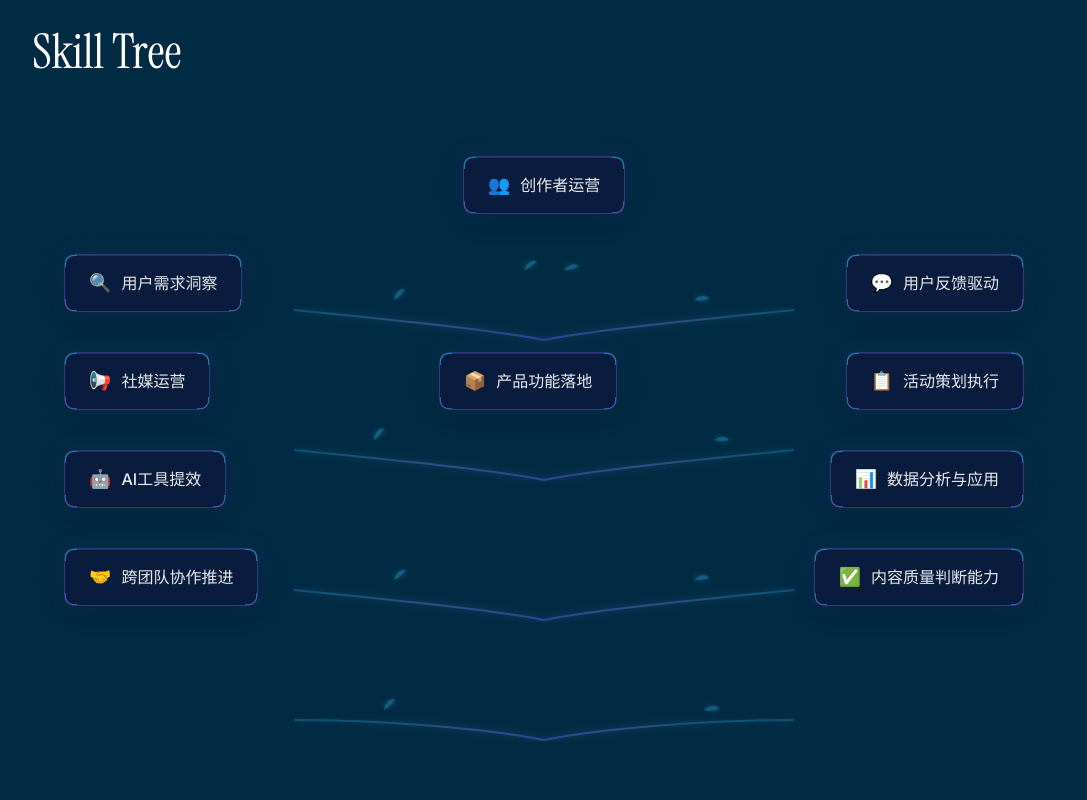
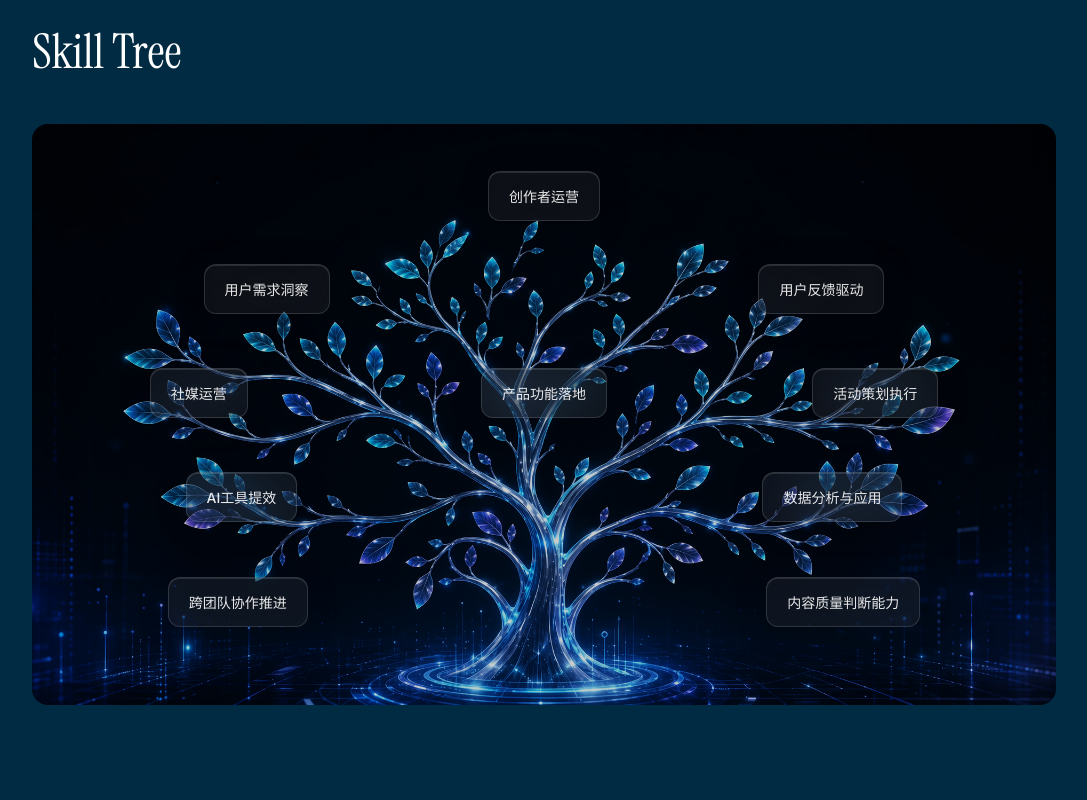
Before and after one commit to morinooto013/lsypersonal-space, a React (Vite) app: page / in a window 1280 px wide. Shown: the part 1940-2740 px from the top of the page, without its empty margins (96-1183 px from the left). Built offline with nearby package versions, Linux system fonts and the light colour scheme.

Commit message:
refactor: skill tree uses background image + glass card style, remove emoji icons

```diff
--- a/src/components/SkillTree.tsx
+++ b/src/components/SkillTree.tsx
@@ -1,194 +1,81 @@
 export default function SkillTree() {
   const skills = [
-    { name: '创作者运营', icon: '👥' },
-    { name: '用户需求洞察', icon: '🔍' },
-    { name: '用户反馈驱动', icon: '💬' },
-    { name: '社媒运营', icon: '📢' },
-    { name: '产品功能落地', icon: '📦' },
-    { name: '活动策划执行', icon: '📋' },
-    { name: 'AI工具提效', icon: '🤖' },
-    { name: '数据分析与应用', icon: '📊' },
-    { name: '跨团队协作推进', icon: '🤝' },
-    { name: '内容质量判断能力', icon: '✅' },
+    '创作者运营',
+    '用户需求洞察',
+    '用户反馈驱动',
+    '社媒运营',
+    '产品功能落地',
+    '活动策划执行',
+    'AI工具提效',
+    '数据分析与应用',
+    '跨团队协作推进',
+    '内容质量判断能力',
   ]
-
 
   return (
     <section id="skill-tree" className="relative z-10 min-h-screen flex items-center py-32 px-6 overflow-hidden">
       <div className="max-w-5xl mx-auto w-full">
 
         <h2
-          className="text-4xl sm:text-5xl font-normal mb-16 text-foreground"
+          className="text-4xl sm:text-5xl font-normal mb-12 text-foreground"
           style={{ fontFamily: "'Instrument Serif', serif" }}
         >
           Skill Tree
         </h2>
 
-        {/* Tree visualization */}
-        <div className="relative w-full" style={{ minHeight: '700px' }}>
+        {/* Tree with background image */}
+        <div className="relative w-full rounded-2xl overflow-hidden">
+          {/* Background image */}
+          <img
+            src="/skill-tree-bg.png"
+            alt=""
+            className="w-full h-auto block"
+            style={{ minHeight: '500px', objectFit: 'cover' }}
+          />
 
-          {/* SVG background tree structure */}
-          <svg
-            className="absolute inset-0 w-full h-full pointer-events-none"
-            viewBox="0 0 1000 700"
-            preserveAspectRatio="xMidYMid meet"
-            fill="none"
-            xmlns="http://www.w3.org/2000/svg"
-          >
-            <defs>
-              <linearGradient id="branch-grad" x1="0.5" y1="1" x2="0.5" y2="0">
-                <stop offset="0%" stopColor="#6366f1" stopOpacity="0.9" />
-                <stop offset="50%" stopColor="#818cf8" stopOpacity="0.7" />
-                <stop offset="100%" stopColor="#38bdf8" stopOpacity="0.5" />
-              </linearGradient>
-              <filter id="branch-glow">
-                <feGaussianBlur stdDeviation="4" result="blur" />
-                <feMerge>
-                  <feMergeNode in="blur" />
-                  <feMergeNode in="SourceGraphic" />
-                </feMerge>
-              </filter>
-              <filter id="root-glow">
-                <feGaussianBlur stdDeviation="8" result="blur" />
-                <feMerge>
-                  <feMergeNode in="blur" />
-                  <feMergeNode in="SourceGraphic" />
-                </feMerge>
-              </filter>
-            </defs>
+          {/* Overlay to darken slightly for readability */}
+          <div className="absolute inset-0 bg-black/20" />
 
-            {/* Main trunk */}
-            <path
-              d="M500 700 C500 650, 500 600, 500 100"
-              stroke="url(#branch-grad)"
-              strokeWidth="2.5"
-              filter="url(#branch-glow)"
-              opacity="0.6"
-            />
+          {/* Skill nodes positioned over the tree */}
+          <div className="absolute inset-0 flex items-center justify-center">
+            <div className="relative w-full h-full max-w-4xl mx-auto">
 
-            {/* Row 0: center top */}
-            <path d="M500 100 L500 60" stroke="url(#branch-grad)" strokeWidth="2" filter="url(#branch-glow)" opacity="0.5" />
+              {/* Row 1 - top center */}
+              <SkillNode name={skills[0]} className="absolute top-[8%] left-1/2 -translate-x-1/2" />
 
-            {/* Row 1: left & right */}
-            <path d="M500 200 C450 190, 350 180, 250 170" stroke="url(#branch-grad)" strokeWidth="2" filter="url(#branch-glow)" opacity="0.5" />
-            <path d="M500 200 C550 190, 650 180, 750 170" stroke="url(#branch-grad)" strokeWidth="2" filter="url(#branch-glow)" opacity="0.5" />
+              {/* Row 2 - left & right */}
+              <SkillNode name={skills[1]} className="absolute top-[24%] left-[8%] sm:left-[12%]" />
+              <SkillNode name={skills[2]} className="absolute top-[24%] right-[8%] sm:right-[12%]" />
 
-            {/* Row 2: left, center, right */}
-            <path d="M500 340 C450 330, 350 320, 250 310" stroke="url(#branch-grad)" strokeWidth="2" filter="url(#branch-glow)" opacity="0.5" />
-            <path d="M500 340 L500 300" stroke="url(#branch-grad)" strokeWidth="1.5" filter="url(#branch-glow)" opacity="0.4" />
-            <path d="M500 340 C550 330, 650 320, 750 310" stroke="url(#branch-grad)" strokeWidth="2" filter="url(#branch-glow)" opacity="0.5" />
+              {/* Row 3 - left, center, right */}
+              <SkillNode name={skills[3]} className="absolute top-[42%] left-[2%] sm:left-[6%]" />
+              <SkillNode name={skills[4]} className="absolute top-[42%] left-1/2 -translate-x-1/2" />
+              <SkillNode name={skills[5]} className="absolute top-[42%] right-[2%] sm:right-[6%]" />
 
-            {/* Row 3: left & right */}
-            <path d="M500 480 C450 470, 350 460, 250 450" stroke="url(#branch-grad)" strokeWidth="2" filter="url(#branch-glow)" opacity="0.5" />
-            <path d="M500 480 C550 470, 650 460, 750 450" stroke="url(#branch-grad)" strokeWidth="2" filter="url(#branch-glow)" opacity="0.5" />
+              {/* Row 4 - left & right */}
+              <SkillNode name={skills[6]} className="absolute top-[60%] left-[6%] sm:left-[10%]" />
+              <SkillNode name={skills[7]} className="absolute top-[60%] right-[6%] sm:right-[10%]" />
 
-            {/* Row 4: left & right */}
-            <path d="M500 600 C450 590, 350 580, 250 580" stroke="url(#branch-grad)" strokeWidth="2" filter="url(#branch-glow)" opacity="0.5" />
-            <path d="M500 600 C550 590, 650 580, 750 580" stroke="url(#branch-grad)" strokeWidth="2" filter="url(#branch-glow)" opacity="0.5" />
+              {/* Row 5 - left & right */}
+              <SkillNode name={skills[8]} className="absolute top-[78%] left-[4%] sm:left-[8%]" />
+              <SkillNode name={skills[9]} className="absolute top-[78%] right-[4%] sm:right-[8%]" />
 
-            {/* Decorative leaves */}
-            {[
-              { x: 350, y: 160, r: -20 }, { x: 650, y: 160, r: 20 },
-              { x: 330, y: 300, r: -25 }, { x: 670, y: 300, r: 25 },
-              { x: 350, y: 440, r: -15 }, { x: 650, y: 440, r: 15 },
-              { x: 340, y: 570, r: -20 }, { x: 660, y: 570, r: 20 },
-              { x: 480, y: 130, r: -10 }, { x: 520, y: 130, r: 10 },
-            ].map((leaf, i) => (
-              <g key={i} transform={`translate(${leaf.x}, ${leaf.y}) rotate(${leaf.r})`}>
-                <path
-                  d="M0 0 C3 -6, 10 -10, 14 -6 C10 -3, 3 0, 0 0"
-                  fill="#38bdf8"
-                  opacity="0.35"
-                  filter="url(#branch-glow)"
-                />
-              </g>
-            ))}
-
-            {/* Root glow */}
-            <ellipse cx="500" cy="700" rx="80" ry="20" fill="#6366f1" opacity="0.15" filter="url(#root-glow)" />
-            <ellipse cx="500" cy="700" rx="50" ry="12" fill="#38bdf8" opacity="0.2" filter="url(#branch-glow)" />
-          </svg>
-
-          {/* Skill nodes */}
-          <div className="relative z-10 flex flex-col gap-8 sm:gap-10 py-4">
-            {/* Row 0 - top center */}
-            <div className="flex justify-center">
-              <SkillNode icon={skills[0].icon} name={skills[0].name} delay={0} />
-            </div>
-
-            {/* Row 1 - left & right */}
-            <div className="flex justify-between px-2 sm:px-8">
-              <SkillNode icon={skills[1].icon} name={skills[1].name} delay={1} />
-              <SkillNode icon={skills[2].icon} name={skills[2].name} delay={2} />
-            </div>
-
-            {/* Row 2 - left, center, right */}
-            <div className="flex justify-between items-center px-2 sm:px-8">
-              <SkillNode icon={skills[3].icon} name={skills[3].name} delay={3} />
-              <SkillNode icon={skills[4].icon} name={skills[4].name} delay={4} />
-              <SkillNode icon={skills[5].icon} name={skills[5].name} delay={5} />
-            </div>
-
-            {/* Row 3 - left & right */}
-            <div className="flex justify-between px-2 sm:px-8">
-              <SkillNode icon={skills[6].icon} name={skills[6].name} delay={6} />
-              <SkillNode icon={skills[7].icon} name={skills[7].name} delay={7} />
-            </div>
-
-            {/* Row 4 - left & right */}
-            <div className="flex justify-between px-2 sm:px-8">
-              <SkillNode icon={skills[8].icon} name={skills[8].name} delay={8} />
-              <SkillNode icon={skills[9].icon} name={skills[9].name} delay={9} />
             </div>
           </div>
         </div>
+
       </div>
     </section>
   )
 }
 
-function SkillNode({ icon, name, delay }: { icon: string; name: string; delay: number }) {
+function SkillNode({ name, className }: { name: string; className?: string }) {
   return (
-    <div
-      className="skill-node animate-fade-rise"
-      style={{ animationDelay: `${delay * 0.12}s` }}
-    >
-      <div
-        className="relative px-5 py-3 sm:px-6 sm:py-3.5 rounded-xl cursor-default transition-all duration-300 hover:scale-105 group"
-        style={{
-          background: 'rgba(15, 23, 60, 0.7)',
-          border: '1px solid rgba(99, 102, 241, 0.4)',
-          boxShadow: `
-            inset 0 1px 0 rgba(129, 140, 248, 0.2),
-            0 0 20px rgba(99, 102, 241, 0.15),
-            0 4px 24px rgba(0, 0, 0, 0.3)
-          `,
-          backdropFilter: 'blur(20px)',
-          WebkitBackdropFilter: 'blur(20px)',
-        }}
-      >
-        {/* Corner accents - hexagonal tech feel */}
-        <div className="absolute top-0 left-0 w-3 h-3 border-t border-l border-cyan-400/50 rounded-tl-lg" />
-        <div className="absolute top-0 right-0 w-3 h-3 border-t border-r border-cyan-400/50 rounded-tr-lg" />
-        <div className="absolute bottom-0 left-0 w-3 h-3 border-b border-l border-indigo-400/50 rounded-bl-lg" />
-        <div className="absolute bottom-0 right-0 w-3 h-3 border-b border-r border-indigo-400/50 rounded-br-lg" />
-
-        {/* Content */}
-        <div className="flex items-center gap-2.5">
-          <span className="text-base sm:text-lg">{icon}</span>
-          <span className="text-sm sm:text-base text-white/90 font-medium whitespace-nowrap">
-            {name}
-          </span>
-        </div>
-
-        {/* Hover glow effect */}
-        <div
-          className="absolute inset-0 rounded-xl opacity-0 group-hover:opacity-100 transition-opacity duration-300 pointer-events-none"
-          style={{
-            background: 'linear-gradient(135deg, rgba(56, 189, 248, 0.1) 0%, rgba(99, 102, 241, 0.1) 100%)',
-            boxShadow: '0 0 30px rgba(99, 102, 241, 0.3), inset 0 0 20px rgba(56, 189, 248, 0.05)',
-          }}
-        />
+    <div className={className}>
+      <div className="card-glass rounded-xl px-4 py-2.5 sm:px-5 sm:py-3 transition-all duration-300 hover:scale-105">
+        <span className="text-xs sm:text-sm text-foreground/90 font-medium whitespace-nowrap">
+          {name}
+        </span>
       </div>
     </div>
   )
```
Also changed, not shown: .claude/settings.json, public/skill-tree-bg.png (added).
